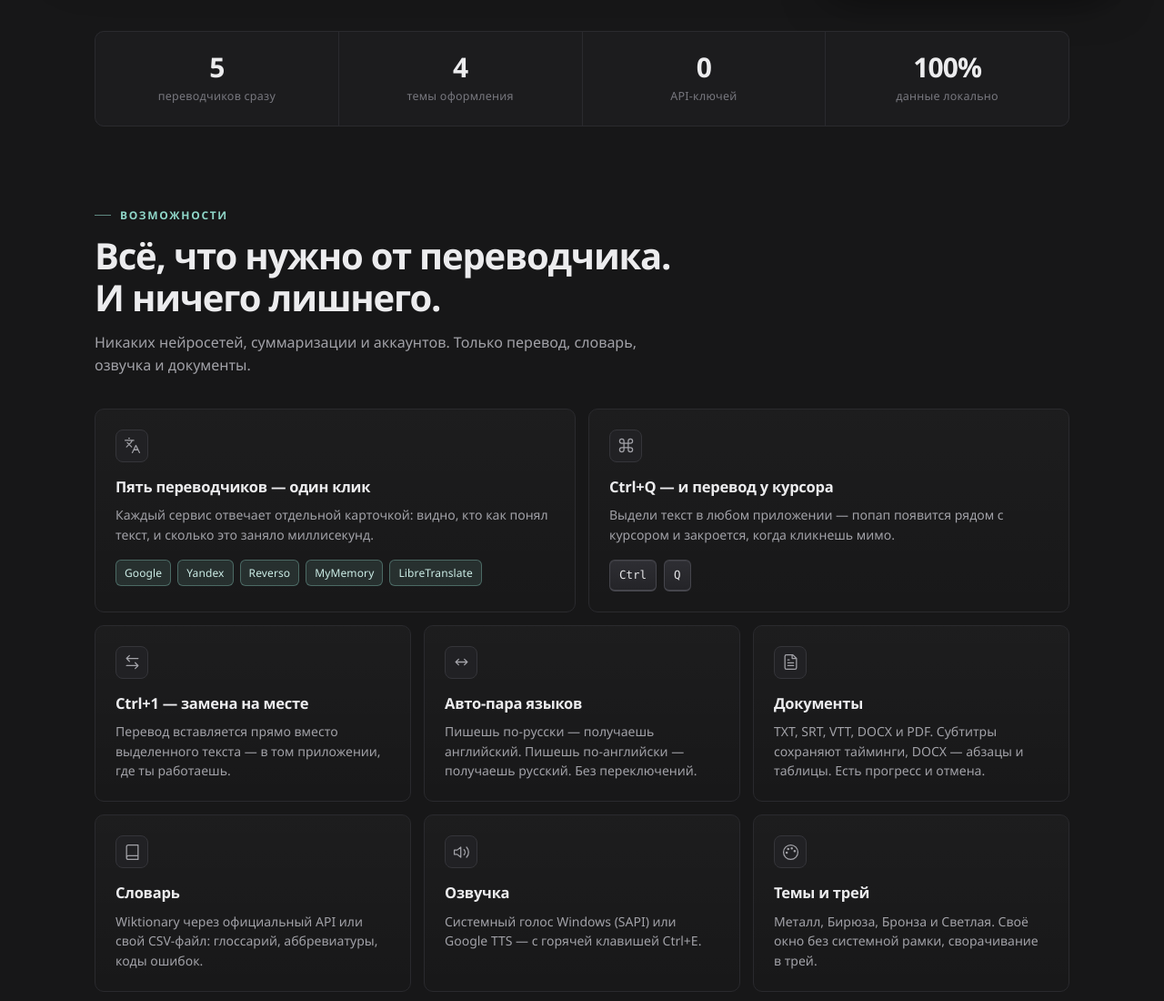
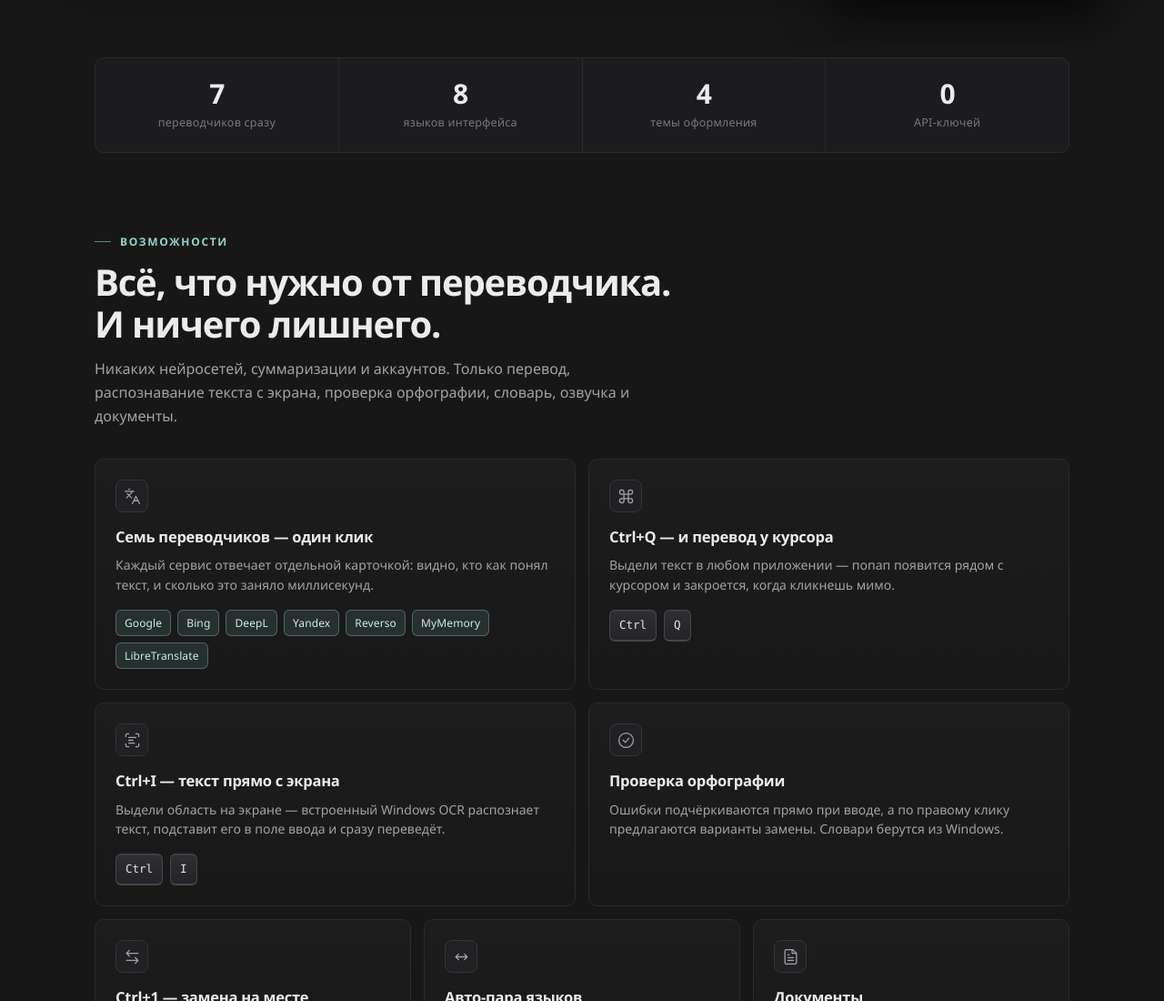
Before and after one commit to Awaynos/QTranslate-R, a plain HTML site: page docs/index.html in a window 1280 px wide. Shown: the part 1700-2800 px from the top of the page at 91% size. Drawn offline with Linux system fonts and the light colour scheme.

Commit message:
docs(site): add OCR, spell check and new translators

```diff
--- a/docs/index.html
+++ b/docs/index.html
@@ -4,7 +4,7 @@
 <meta charset="utf-8">
 <meta name="viewport" content="width=device-width, initial-scale=1">
 <title>QTranslate Remake — переводчик для Windows в один хоткей</title>
-<meta name="description" content="Настольный переводчик для Windows: выдели текст и нажми Ctrl+Q. Пять сервисов сразу, словарь, озвучка, перевод документов. Без API-ключей и аккаунтов.">
+<meta name="description" content="Настольный переводчик для Windows: выдели текст и нажми Ctrl+Q. Семь сервисов сразу, распознавание текста с экрана, проверка орфографии, словарь, озвучка и перевод документов. Без API-ключей и аккаунтов.">
 <meta name="theme-color" content="#171718">
 <link rel="canonical" href="https://awaynos.github.io/QTranslate-R/">
 <link rel="icon" href="images/app-icon.png" type="image/png">
@@ -14,12 +14,12 @@
 <meta property="og:locale" content="ru_RU">
 <meta property="og:site_name" content="QTranslate Remake">
 <meta property="og:title" content="QTranslate Remake — переводчик для Windows в один хоткей">
-<meta property="og:description" content="Выдели текст → Ctrl+Q → перевод от пяти сервисов, не переключая окно. Бесплатно, без API-ключей.">
+<meta property="og:description" content="Выдели текст → Ctrl+Q → перевод от семи сервисов, не переключая окно. OCR, проверка орфографии, бесплатно и без API-ключей.">
 <meta property="og:url" content="https://awaynos.github.io/QTranslate-R/">
 <meta property="og:image" content="https://awaynos.github.io/QTranslate-R/images/main-window.png">
 <meta name="twitter:card" content="summary_large_image">
 <meta name="twitter:title" content="QTranslate Remake — переводчик для Windows">
-<meta name="twitter:description" content="Выдели текст → Ctrl+Q → перевод от пяти сервисов. Бесплатно, без ключей.">
+<meta name="twitter:description" content="Выдели текст → Ctrl+Q → перевод от семи сервисов, OCR и проверка орфографии. Бесплатно, без ключей.">
 <meta name="twitter:image" content="https://awaynos.github.io/QTranslate-R/images/main-window.png">
 
 <script type="application/ld+json">
@@ -30,7 +30,7 @@
   "operatingSystem": "Windows 10, Windows 11",
   "applicationCategory": "UtilitiesApplication",
   "softwareVersion": "0.1.0 Alpha",
-  "description": "Настольный переводчик для Windows с быстрым переводом по Ctrl+Q, пятью сервисами, словарём, озвучкой и переводом документов.",
+  "description": "Настольный переводчик для Windows с быстрым переводом по Ctrl+Q, семью сервисами, распознаванием текста с экрана, проверкой орфографии, словарём, озвучкой и переводом документов.",
   "downloadUrl": "https://github.com/Awaynos/QTranslate-R/releases/download/v0.1.0-alpha/QTranslateRemake.exe",
   "codeRepository": "https://github.com/Awaynos/QTranslate-R",
   "license": "https://github.com/Awaynos/QTranslate-R/blob/main/LICENSE",
@@ -463,8 +463,8 @@
     <h1 class="reveal"><span class="grad">Перевод, который<br>всегда под рукой</span></h1>
     <p class="lede reveal">
       Настольный переводчик в духе QTranslate 6.10. Выделил текст — нажал
-      <kbd>Ctrl</kbd>+<kbd>Q</kbd> — понял. Пять сервисов сразу, без API-ключей
-      и без переключения окон.
+      <kbd>Ctrl</kbd>+<kbd>Q</kbd> — понял. Семь сервисов сразу, распознавание
+      текста с экрана и проверка орфографии — без API-ключей и без переключения окон.
     </p>
 
     <div class="cta reveal">
@@ -492,7 +492,7 @@
 
     <div class="shot-hero reveal">
       <div class="shot">
-        <img src="images/main-window.png" width="1038" height="878" alt="Главное окно QTranslate Remake: несколько переводчиков и панель обратного перевода" fetchpriority="high">
+        <img src="images/main-window.png" width="1040" height="880" alt="Главное окно QTranslate Remake: несколько переводчиков и панель обратного перевода" fetchpriority="high">
       </div>
       <img class="float-popup" src="images/quick-popup.png" alt="Быстрый перевод по Ctrl+Q" loading="lazy">
     </div>
@@ -501,10 +501,10 @@
   <!-- STATS -->
   <div class="wrap">
     <div class="stats reveal">
-      <div class="stat"><b>5</b><span>переводчиков сразу</span></div>
+      <div class="stat"><b>7</b><span>переводчиков сразу</span></div>
+      <div class="stat"><b>8</b><span>языков интерфейса</span></div>
       <div class="stat"><b>4</b><span>темы оформления</span></div>
       <div class="stat"><b>0</b><span>API-ключей</span></div>
-      <div class="stat"><b>100%</b><span>данные локально</span></div>
     </div>
   </div>
 
@@ -513,17 +513,19 @@
     <div class="wrap">
       <div class="eyebrow reveal">Возможности</div>
       <h2 class="reveal">Всё, что нужно от переводчика.<br>И ничего лишнего.</h2>
-      <p class="sub reveal">Никаких нейросетей, суммаризации и аккаунтов. Только перевод, словарь, озвучка и документы.</p>
+      <p class="sub reveal">Никаких нейросетей, суммаризации и аккаунтов. Только перевод, распознавание текста с экрана, проверка орфографии, словарь, озвучка и документы.</p>
 
       <div class="bento">
         <article class="card w3 reveal">
           <div class="ico">
             <svg width="19" height="19" viewBox="0 0 24 24" fill="none" stroke="currentColor" stroke-width="1.6" stroke-linecap="round" stroke-linejoin="round"><path d="m5 8 6 6M4 14l6-6 2-3M2 5h12M7 2h1M22 22l-5-10-5 10M14 18h6"/></svg>
           </div>
-          <h3>Пять переводчиков — один клик</h3>
+          <h3>Семь переводчиков — один клик</h3>
           <p>Каждый сервис отвечает отдельной карточкой: видно, кто как понял текст, и сколько это заняло миллисекунд.</p>
           <div class="chips">
             <span class="chip on">Google</span>
+            <span class="chip on">Bing</span>
+            <span class="chip on">DeepL</span>
             <span class="chip on">Yandex</span>
             <span class="chip on">Reverso</span>
             <span class="chip on">MyMemory</span>
@@ -540,6 +542,25 @@
           <div class="keys">
             <kbd class="key">Ctrl</kbd><kbd class="key">Q</kbd>
           </div>
+        </article>
+
+        <article class="card w3 reveal">
+          <div class="ico">
+            <svg width="19" height="19" viewBox="0 0 24 24" fill="none" stroke="currentColor" stroke-width="1.6" stroke-linecap="round" stroke-linejoin="round"><path d="M3 7V5a2 2 0 0 1 2-2h2M17 3h2a2 2 0 0 1 2 2v2M21 17v2a2 2 0 0 1-2 2h-2M7 21H5a2 2 0 0 1-2-2v-2M7 8h10M7 12h6M7 16h8"/></svg>
+          </div>
+          <h3>Ctrl+I — текст прямо с экрана</h3>
+          <p>Выдели область на экране — встроенный Windows OCR распознает текст, подставит его в поле ввода и сразу переведёт.</p>
+          <div class="keys">
+            <kbd class="key">Ctrl</kbd><kbd class="key">I</kbd>
+          </div>
+        </article>
+
+        <article class="card w3 reveal">
+          <div class="ico">
+            <svg width="19" height="19" viewBox="0 0 24 24" fill="none" stroke="currentColor" stroke-width="1.6" stroke-linecap="round" stroke-linejoin="round"><circle cx="12" cy="12" r="10"/><path d="m8 12 3 3 5-6"/></svg>
+          </div>
+          <h3>Проверка орфографии</h3>
+          <p>Ошибки подчёркиваются прямо при вводе, а по правому клику предлагаются варианты замены. Словари берутся из Windows.</p>
         </article>
 
         <article class="card w2 reveal">
@@ -608,7 +629,7 @@
       <div class="steps">
         <div class="step reveal"><div class="num">01</div><h3>Выдели текст</h3><p>В браузере, Word, Telegram, игре — где угодно.</p></div>
         <div class="step reveal"><div class="num">02</div><h3>Нажми Ctrl+Q</h3><p>Перевод появится у курсора. Хоткей можно переназначить.</p></div>
-        <div class="step reveal"><div class="num">03</div><h3>Читай и копируй</h3><p>Пять вариантов перевода — выбирай лучший, озвучивай, смотри историю.</p></div>
+        <div class="step reveal"><div class="num">03</div><h3>Читай и копируй</h3><p>Семь вариантов перевода — выбирай лучший, озвучивай, смотри историю.</p></div>
       </div>
     </div>
   </section>
@@ -635,7 +656,7 @@
         </figure>
         <figure class="reveal">
           <img src="images/settings-services.png" alt="Настройки сервисов" loading="lazy">
-          <figcaption>Сервисы: озвучка, словарь, LibreTranslate</figcaption>
+          <figcaption>Сервисы: озвучка, словарь, DeepL, LibreTranslate</figcaption>
         </figure>
         <figure class="reveal">
           <img src="images/settings-keyboard.png" alt="Настройка горячих клавиш" loading="lazy">
```
Also changed, not shown: docs/images/en/main-window.png, docs/images/en/settings-general.png, docs/images/en/settings-keyboard.png, docs/images/en/settings-services.png, docs/images/main-window.png, docs/images/settings-general.png, docs/images/settings-keyboard.png, docs/images/settings-services.png.
